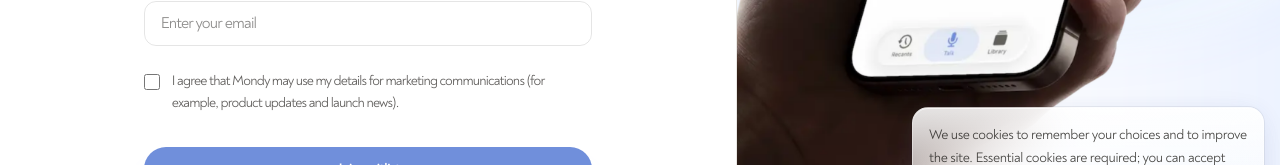
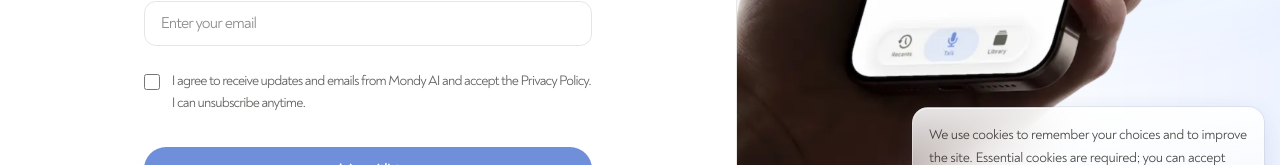
Before and after one commit to TezzeractTeams/Mondy, a Next.js app: page /infopage in a window 1280 px wide. Shown: the part 506-671 px from the top of the page. Built offline with nearby package versions, Linux system fonts and the light colour scheme; no server answers.

Commit message:
concet msg change

```diff
--- a/src/app/infopage/page.tsx
+++ b/src/app/infopage/page.tsx
@@ -188,8 +188,7 @@ function JoinWaitlistForm({ initialEmail }: { initialEmail: string }) {
                 htmlFor="marketingConsent"
                 className="text-sm leading-relaxed text-mondy-ink/70 cursor-pointer select-none"
               >
-                I agree that Mondy may use my details for marketing communications (for example, product
-                updates and launch news).
+               I agree to receive updates and emails from Mondy AI and accept the Privacy Policy. I can unsubscribe anytime.
               </label>
             </div>
 
```
